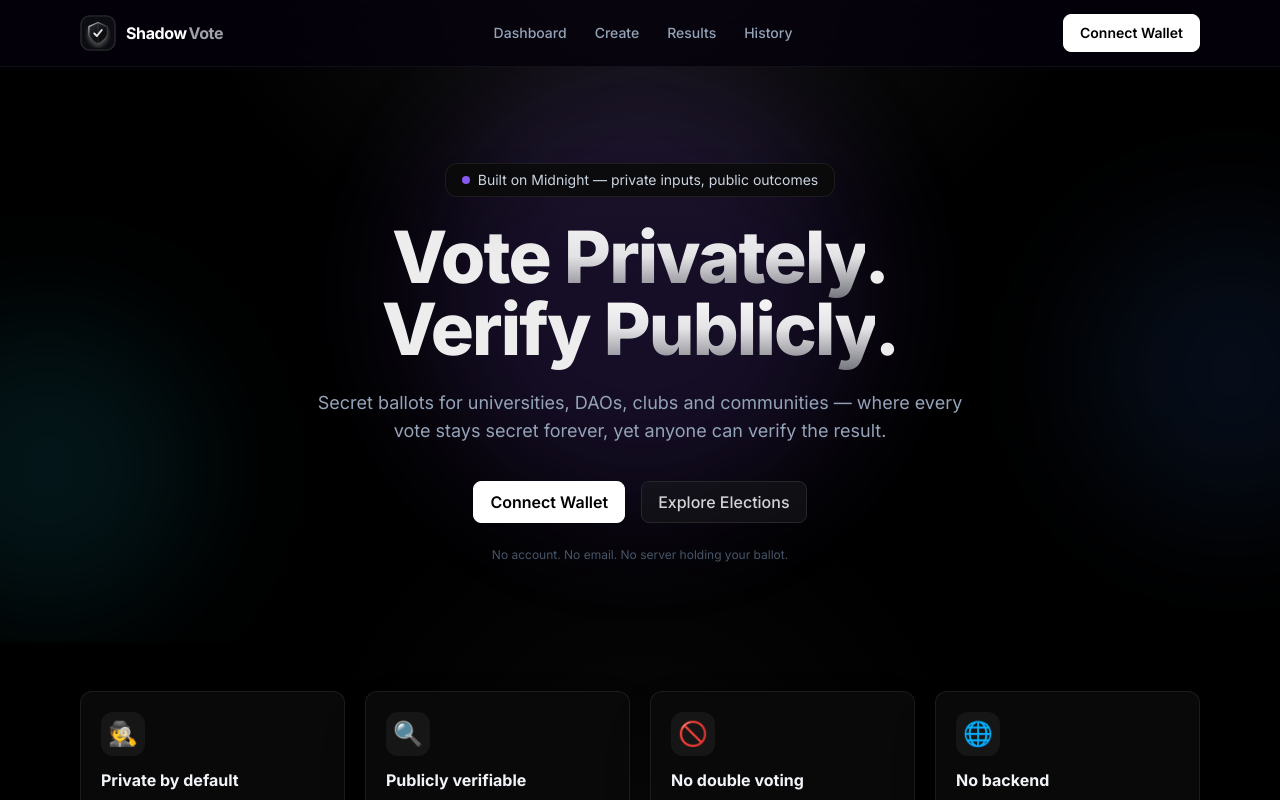
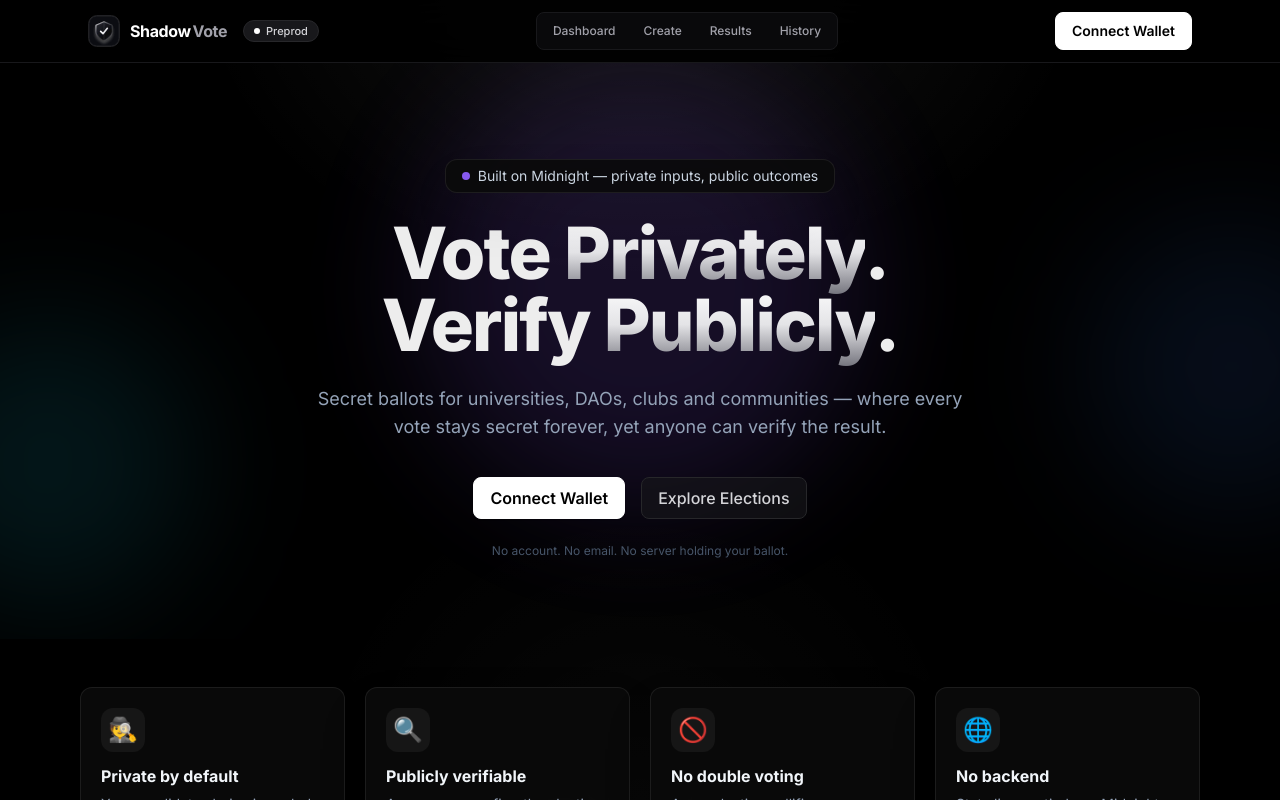
Before and after one commit to Vivek-Alpha06/ShadowVote, a React (Vite) app in the folder frontend/: page / in a window 1280 px wide. Shown: the top 800 px of the page. Built offline with nearby package versions, Linux system fonts and the light colour scheme.

Commit message:
feat(navigation): overhaul navbar with frosted monochrome glass and network badges

```diff
--- a/frontend/src/components/Navbar.tsx
+++ b/frontend/src/components/Navbar.tsx
@@ -12,21 +12,27 @@ const links = [
 export default function Navbar() {
   const { pathname } = useLocation();
   return (
-    <header className="sticky top-0 z-50 border-b border-white/5 bg-midnight-950/70 backdrop-blur-xl">
-      <div className="mx-auto flex max-w-6xl items-center justify-between px-4 py-3.5">
-        <Link to="/" className="transition-opacity hover:opacity-90">
-          <Logo size={36} />
-        </Link>
+    <header className="sticky top-0 z-50 border-b border-zinc-900 bg-[#000000]/90 backdrop-blur-xl">
+      <div className="mx-auto flex max-w-6xl items-center justify-between px-4 py-3 sm:px-6">
+        <div className="flex items-center gap-4">
+          <Link to="/" className="transition-transform hover:scale-105">
+            <Logo size={32} />
+          </Link>
+          <div className="hidden sm:flex items-center gap-1.5 px-2.5 py-0.5 rounded-full bg-zinc-900 border border-zinc-800 text-[11px] font-medium text-zinc-300">
+            <span className="w-1.5 h-1.5 rounded-full bg-white animate-pulse" />
+            Preprod
+          </div>
+        </div>
 
-        <nav className="hidden items-center gap-1 sm:flex">
+        <nav className="hidden items-center gap-1 sm:flex bg-zinc-950 border border-zinc-900 p-1 rounded-lg">
           {links.map((l) => (
             <Link
               key={l.to}
               to={l.to}
-              className={`rounded-lg px-3 py-2 text-sm font-medium transition-colors ${
+              className={`rounded-md px-3 py-1.5 text-xs font-medium transition-all ${
                 pathname.startsWith(l.to)
-                  ? 'text-white'
-                  : 'text-slate-400 hover:text-slate-100'
+                  ? 'bg-zinc-800 text-white font-semibold shadow-xs'
+                  : 'text-zinc-400 hover:text-white hover:bg-zinc-900'
               }`}
             >
               {l.label}
```
